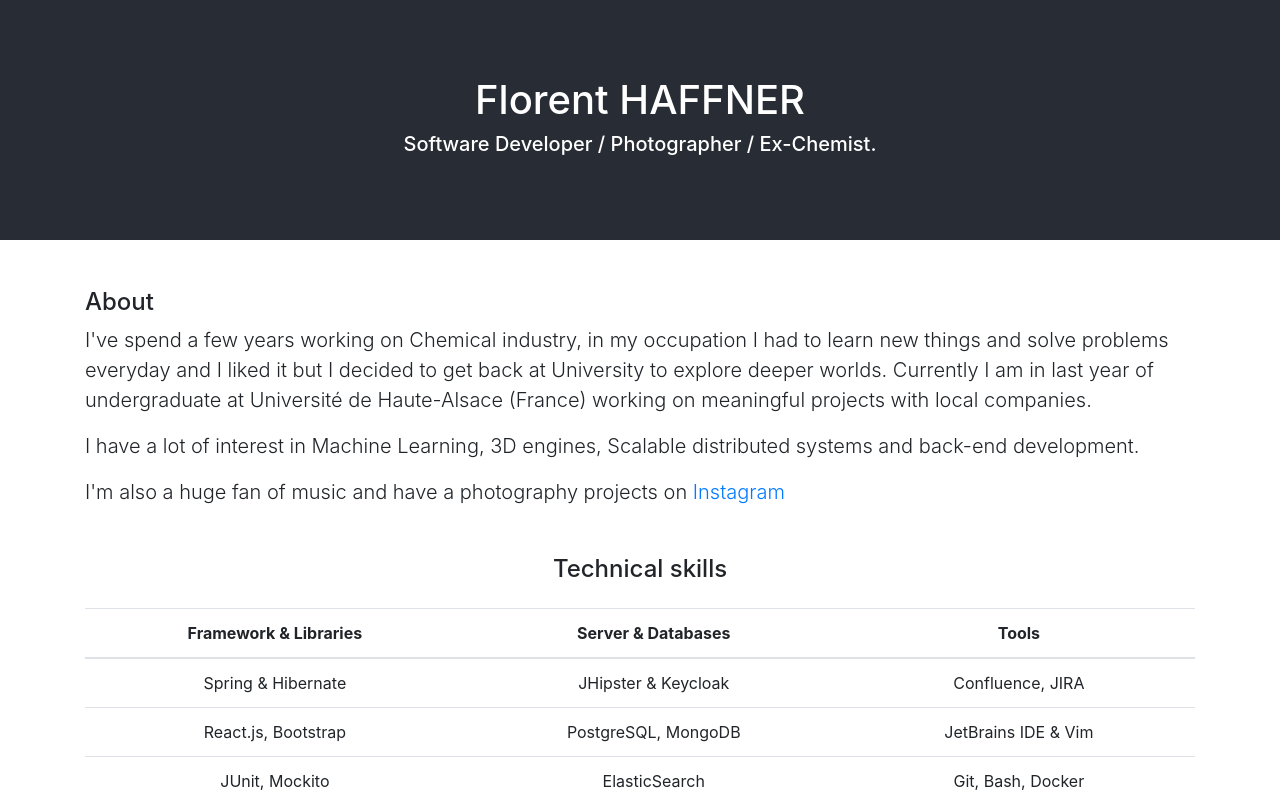
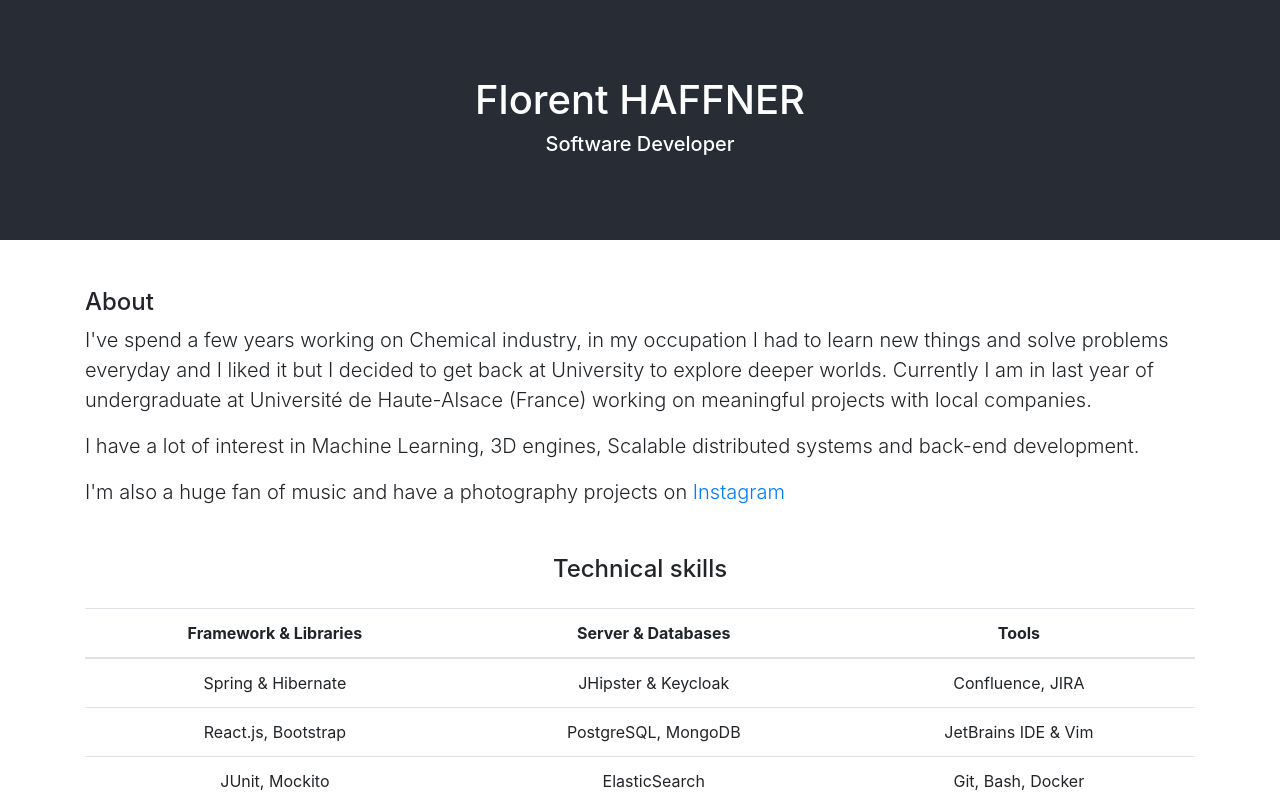
Before and after one commit to florent-haffner/haffner.io-webapp, a React (Create React App) app: page / in a window 1280 px wide. Shown: the top 800 px of the page. Built offline with nearby package versions, Linux system fonts and the light colour scheme; no server answers.

Commit message:
changed Header.jsx to clean, Software developer is a sexy title

```diff
--- a/src/Components/Header.jsx
+++ b/src/Components/Header.jsx
@@ -6,7 +6,7 @@ class Header extends Component {
             <div className="header">
                 <div className="App-header">
                     <h1>Florent HAFFNER</h1>
-                    <h5>Software Developer / Photographer / Ex-Chemist.</h5>
+                    <h5>Software Developer</h5>
                 </div>
             </div>
         );
```
